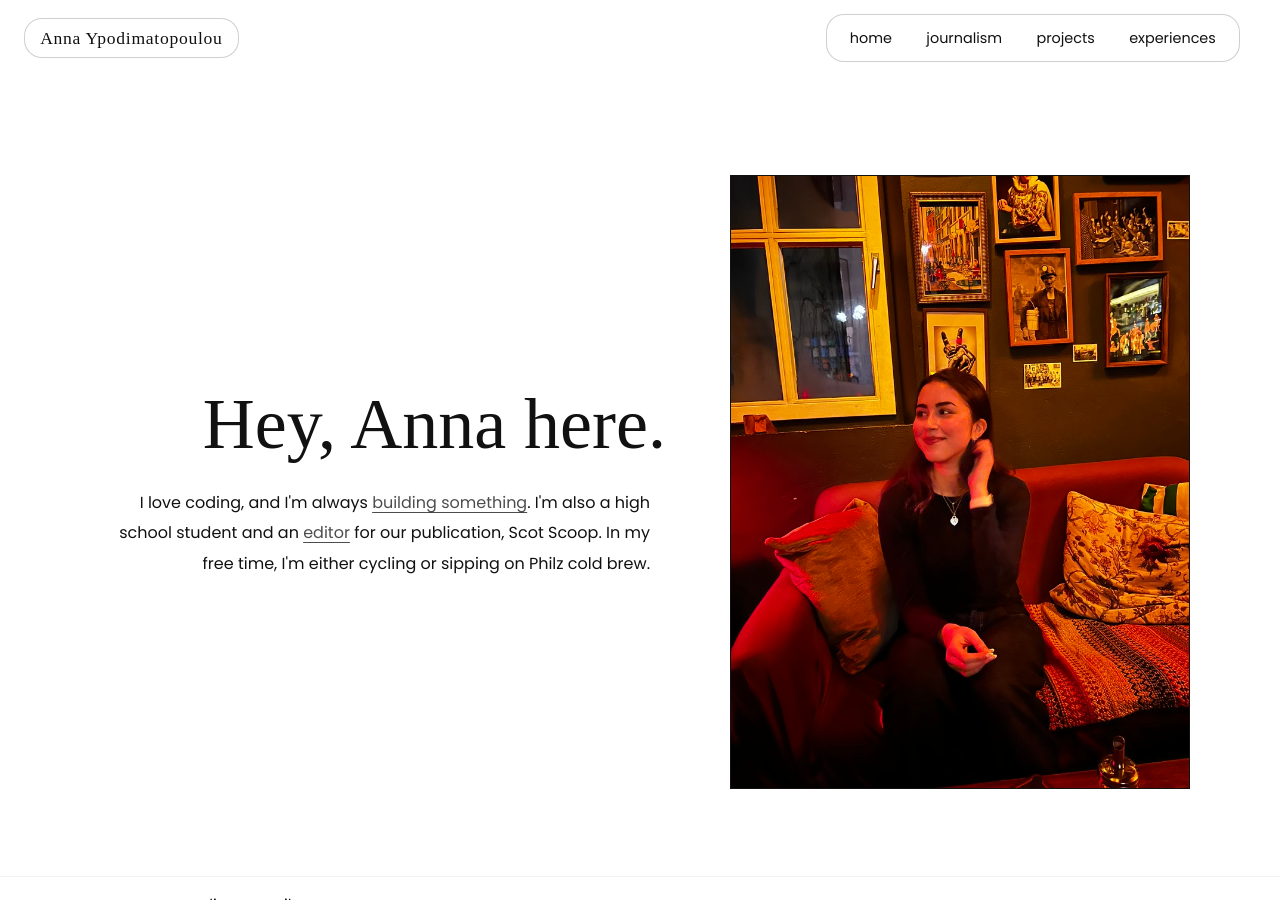
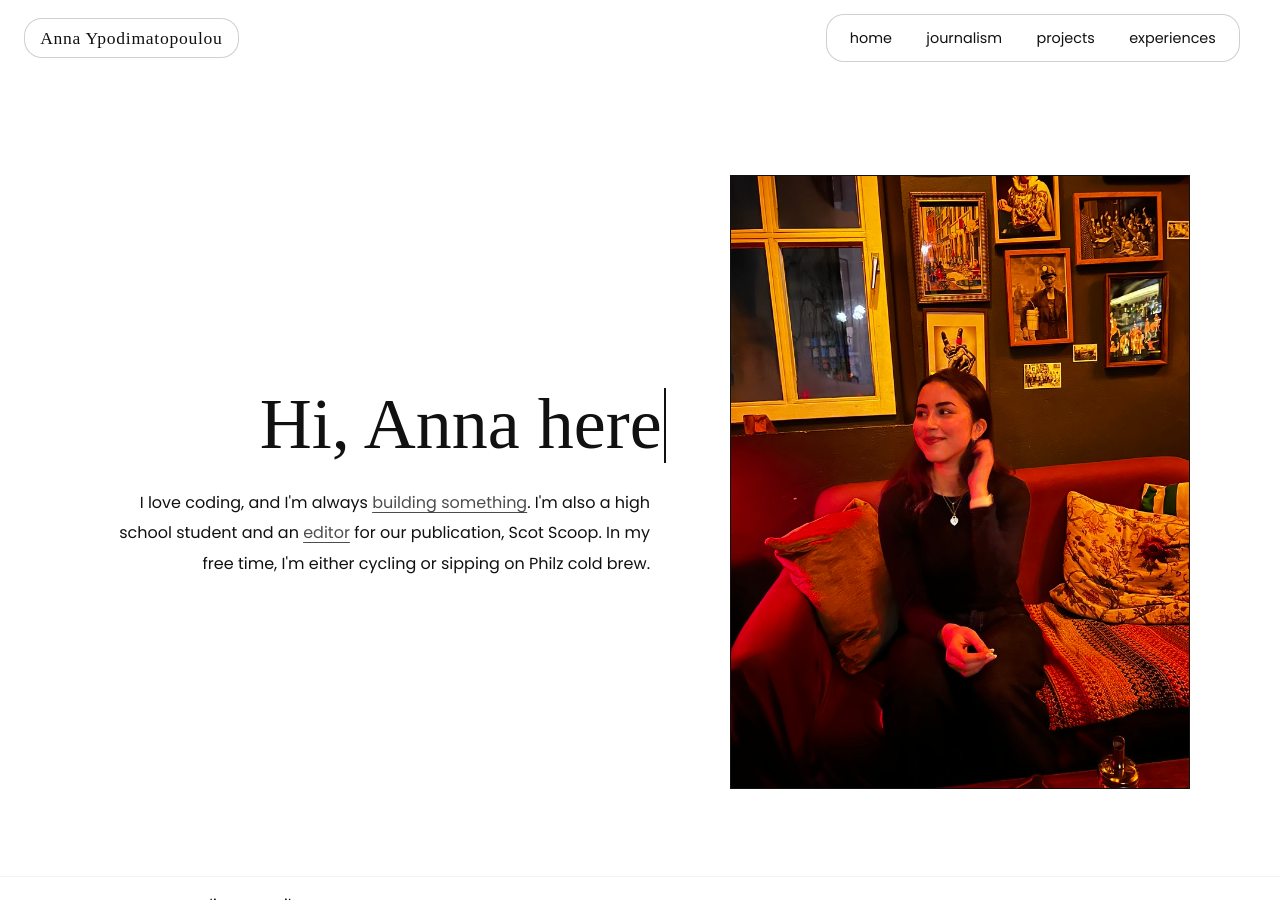
Before and after one commit to annaypodim/annaypodim.github.io, a Jekyll site: the page built from index.html, in a window 1280 px wide and 900 px high. Built offline with Jekyll 4.4.1, drawn with Linux system fonts in a browser that asks for light colours; some web fonts are replaced.

Commit message:
add typing animation

```diff
--- a/assets/css/style.css
+++ b/assets/css/style.css
@@ -239,6 +239,38 @@
   font-style: normal;
   font-size: clamp(2.5rem, 7vw, 4.5rem);
   line-height: 1.1;
+}
+
+.typewriter {
+  display: inline-flex;
+  align-items: baseline;
+  gap: 0.15rem;
+}
+
+.typewriter-text {
+  display: inline-block;
+  min-height: 1em;
+}
+
+.typewriter-cursor {
+  display: inline-block;
+  width: 2px;
+  height: 1.05em;
+  background-color: currentColor;
+  animation: typewriterBlink 1s steps(1, end) infinite;
+  align-self: flex-end;
+}
+
+@keyframes typewriterBlink {
+  0%,
+  50% {
+    opacity: 1;
+  }
+
+  50.01%,
+  100% {
+    opacity: 0;
+  }
 }
 
 .hero-photo {
--- /dev/null
+++ b/assets/js/typewriter.js
@@ -0,0 +1,35 @@
+(function () {
+  document.addEventListener('DOMContentLoaded', function () {
+    var heading = document.querySelector('.typewriter');
+    if (!heading) return;
+
+    var textSpan = heading.querySelector('.typewriter-text');
+    if (!textSpan) return;
+
+    var finalText = (heading.dataset.typeText || textSpan.textContent || '').trim();
+    if (!finalText) return;
+
+    var cursor = heading.querySelector('.typewriter-cursor');
+    var prefersReducedMotion = window.matchMedia('(prefers-reduced-motion: reduce)').matches;
+
+    if (prefersReducedMotion) {
+      textSpan.textContent = finalText;
+      if (cursor) cursor.style.display = 'inline-block';
+      return;
+    }
+
+    var typingDelay = Number(heading.dataset.typeSpeed) || 90;
+    textSpan.textContent = '';
+    var index = 0;
+
+    var typeNext = function () {
+      if (index < finalText.length) {
+        textSpan.textContent += finalText.charAt(index);
+        index += 1;
+        window.setTimeout(typeNext, typingDelay);
+      }
+    };
+
+    window.setTimeout(typeNext, 300);
+  });
+})();
--- a/index.html
+++ b/index.html
@@ -4,7 +4,14 @@
 ---
 <section class="hero" aria-labelledby="intro-title">
   <div class="hero-text">
-    <h1 id="intro-title">Hey, Anna here.</h1>
+    <h1
+      id="intro-title"
+      class="typewriter"
+      data-type-text="Hi, Anna here"
+    >
+      <span class="typewriter-text"></span>
+      <span aria-hidden="true" class="typewriter-cursor"></span>
+    </h1>
     <p class="hero-blurb">
       I love coding, and I'm always <a href="{{ '/projects.html' | relative_url }}">building something</a>.
       I'm also a high school student and an <a href="{{ '/journalism.html' | relative_url }}">editor</a> for
@@ -16,3 +23,4 @@
     <img src="{{ '/assets/images/photo-placeholder.jpeg' | relative_url }}" alt="Portrait of Anna Ypodimatopou" />
   </div>
 </section>
+<script src="{{ '/assets/js/typewriter.js' | relative_url }}" defer></script>
```
